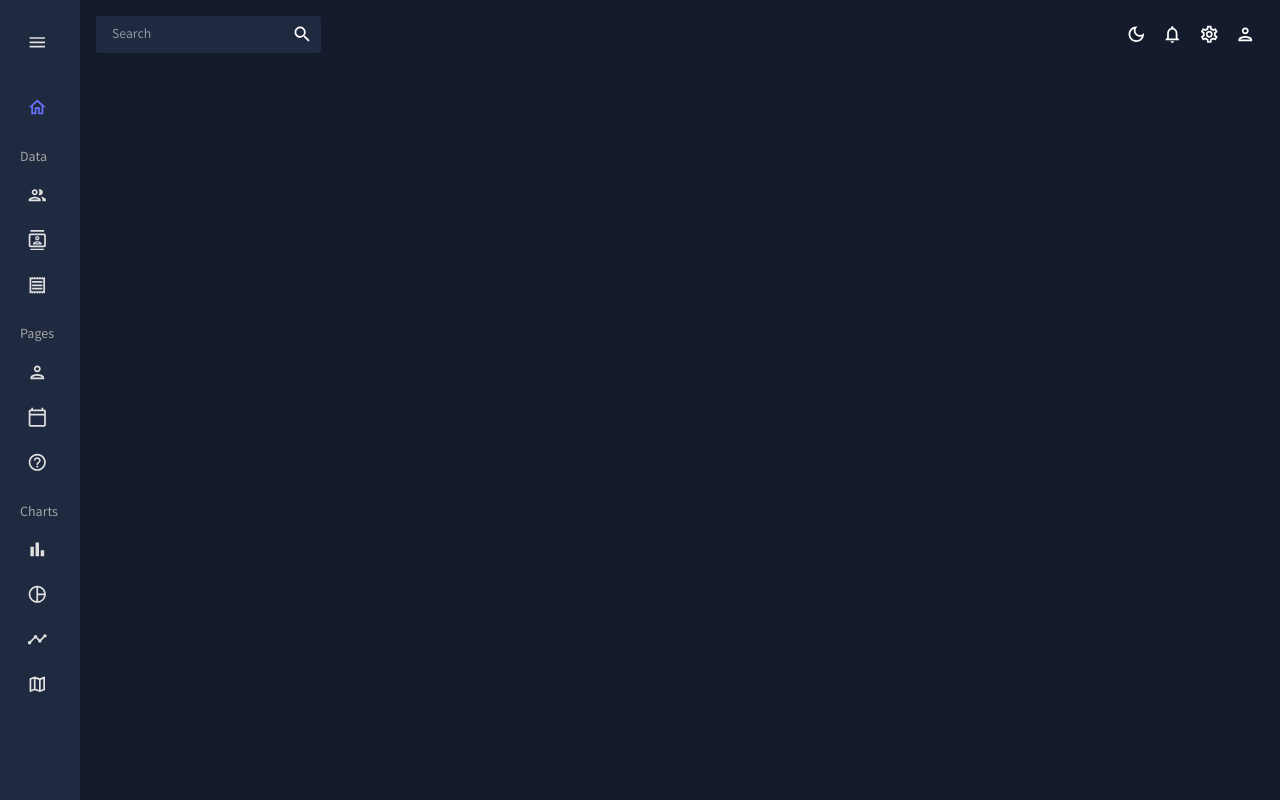
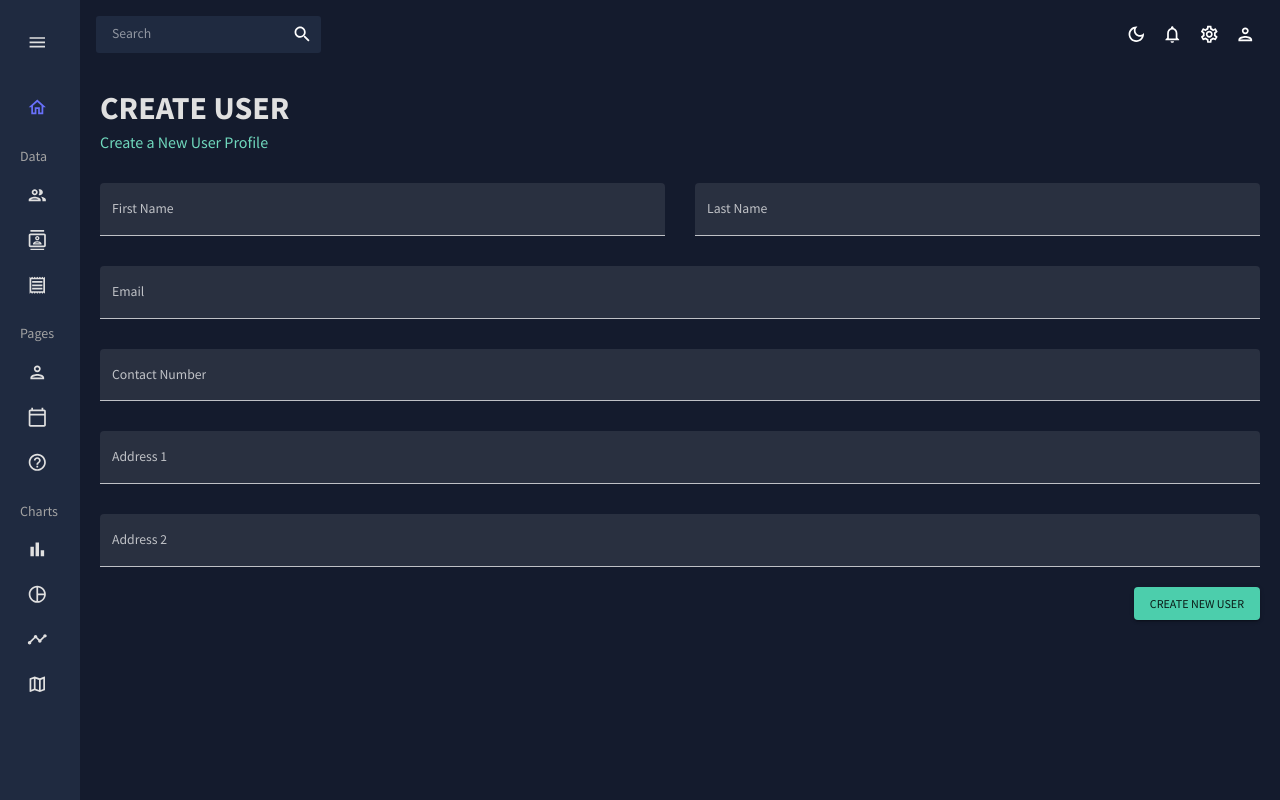
Before and after one commit to mc227/react-admin, a React (Create React App) app: page /form in a window 1280 px wide. Built offline with nearby package versions, Linux system fonts and the light colour scheme.

Commit message:
Profile Form with Formik and Yup

```diff
--- a/src/App.js
+++ b/src/App.js
@@ -7,7 +7,7 @@
 import Invoices from "./scenes/invoices";
 import Contacts from "./scenes/contacts";
 // import Bar from "./scenes/bar";
-// import Form from "./scenes/form";
+import Form from "./scenes/form";
 // import Line from "./scenes/line";
 // import Pie from "./scenes/pie";
 // import FAQ from "./scenes/faq";
@@ -33,7 +33,7 @@
               <Route path="/team" element={<Team />} />
               <Route path="/contacts" element={<Contacts />} />
               <Route path="/invoices" element={<Invoices />} />
-              {/* <Route path="/form" element={<Form />} /> */}
+              <Route path="/form" element={<Form />} />
               {/* <Route path="/bar" element={<Bar />} /> */}
               {/* <Route path="/pie" element={<Pie />} /> */}
               {/* <Route path="/line" element={<Line />} /> */}
--- /dev/null
+++ b/src/scenes/form/index.jsx
@@ -0,0 +1,154 @@
+import { Box, Button, TextField } from "@mui/material";
+import { Formik } from "formik";
+import * as yup from "yup";
+import useMediaQuery from "@mui/material/useMediaQuery";
+import Header from "../../components/Header";
+
+const Form = () => {
+  const isNonMobile = useMediaQuery("(min-width:600px)");
+
+  const handleFormSubmit = (values) => {
+    console.log(values);
+  };
+
+  return (
+    <Box m="20px">
+      <Header title="CREATE USER" subtitle="Create a New User Profile" />
+
+      <Formik
+        onSubmit={handleFormSubmit}
+        initialValues={initialValues}
+        validationSchema={checkoutSchema}
+      >
+        {({
+          values,
+          errors,
+          touched,
+          handleBlur,
+          handleChange,
+          handleSubmit,
+        }) => (
+          <form onSubmit={handleSubmit}>
+            <Box
+              display="grid"
+              gap="30px"
+              gridTemplateColumns="repeat(4, minmax(0, 1fr))"
+              sx={{
+                "& > div": { gridColumn: isNonMobile ? undefined : "span 4" },
+              }}
+            >
+              <TextField
+                fullWidth
+                variant="filled"
+                type="text"
+                label="First Name"
+                onBlur={handleBlur}
+                onChange={handleChange}
+                value={values.firstName}
+                name="firstName"
+                error={!!touched.firstName && !!errors.firstName}
+                helperText={touched.firstName && errors.firstName}
+                sx={{ gridColumn: "span 2" }}
+              />
+              <TextField
+                fullWidth
+                variant="filled"
+                type="text"
+                label="Last Name"
+                onBlur={handleBlur}
+                onChange={handleChange}
+                value={values.lastName}
+                name="lastName"
+                error={!!touched.lastName && !!errors.lastName}
+                helperText={touched.lastName && errors.lastName}
+                sx={{ gridColumn: "span 2" }}
+              />
+              <TextField
+                fullWidth
+                variant="filled"
+                type="text"
+                label="Email"
+                onBlur={handleBlur}
+                onChange={handleChange}
+                value={values.email}
+                name="email"
+                error={!!touched.email && !!errors.email}
+                helperText={touched.email && errors.email}
+                sx={{ gridColumn: "span 4" }}
+              />
+              <TextField
+                fullWidth
+                variant="filled"
+                type="text"
+                label="Contact Number"
+                onBlur={handleBlur}
+                onChange={handleChange}
+                value={values.contact}
+                name="contact"
+                error={!!touched.contact && !!errors.contact}
+                helperText={touched.contact && errors.contact}
+                sx={{ gridColumn: "span 4" }}
+              />
+              <TextField
+                fullWidth
+                variant="filled"
+                type="text"
+                label="Address 1"
+                onBlur={handleBlur}
+                onChange={handleChange}
+                value={values.address1}
+                name="address1"
+                error={!!touched.address1 && !!errors.address1}
+                helperText={touched.address1 && errors.address1}
+                sx={{ gridColumn: "span 4" }}
+              />
+              <TextField
+                fullWidth
+                variant="filled"
+                type="text"
+                label="Address 2"
+                onBlur={handleBlur}
+                onChange={handleChange}
+                value={values.address2}
+                name="address2"
+                error={!!touched.address2 && !!errors.address2}
+                helperText={touched.address2 && errors.address2}
+                sx={{ gridColumn: "span 4" }}
+              />
+            </Box>
+            <Box display="flex" justifyContent="end" mt="20px">
+              <Button type="submit" color="secondary" variant="contained">
+                Create New User
+              </Button>
+            </Box>
+          </form>
+        )}
+      </Formik>
+    </Box>
+  );
+};
+
+const phoneRegExp =
+  /^((\+[1-9]{1,4}[ -]?)|(\([0-9]{2,3}\)[ -]?)|([0-9]{2,4})[ -]?)*?[0-9]{3,4}[ -]?[0-9]{3,4}$/;
+
+const checkoutSchema = yup.object().shape({
+  firstName: yup.string().required("required"),
+  lastName: yup.string().required("required"),
+  email: yup.string().email("invalid email").required("required"),
+  contact: yup
+    .string()
+    .matches(phoneRegExp, "Phone number is not valid")
+    .required("required"),
+  address1: yup.string().required("required"),
+  address2: yup.string().required("required"),
+});
+const initialValues = {
+  firstName: "",
+  lastName: "",
+  email: "",
+  contact: "",
+  address1: "",
+  address2: "",
+};
+
+export default Form;
```
